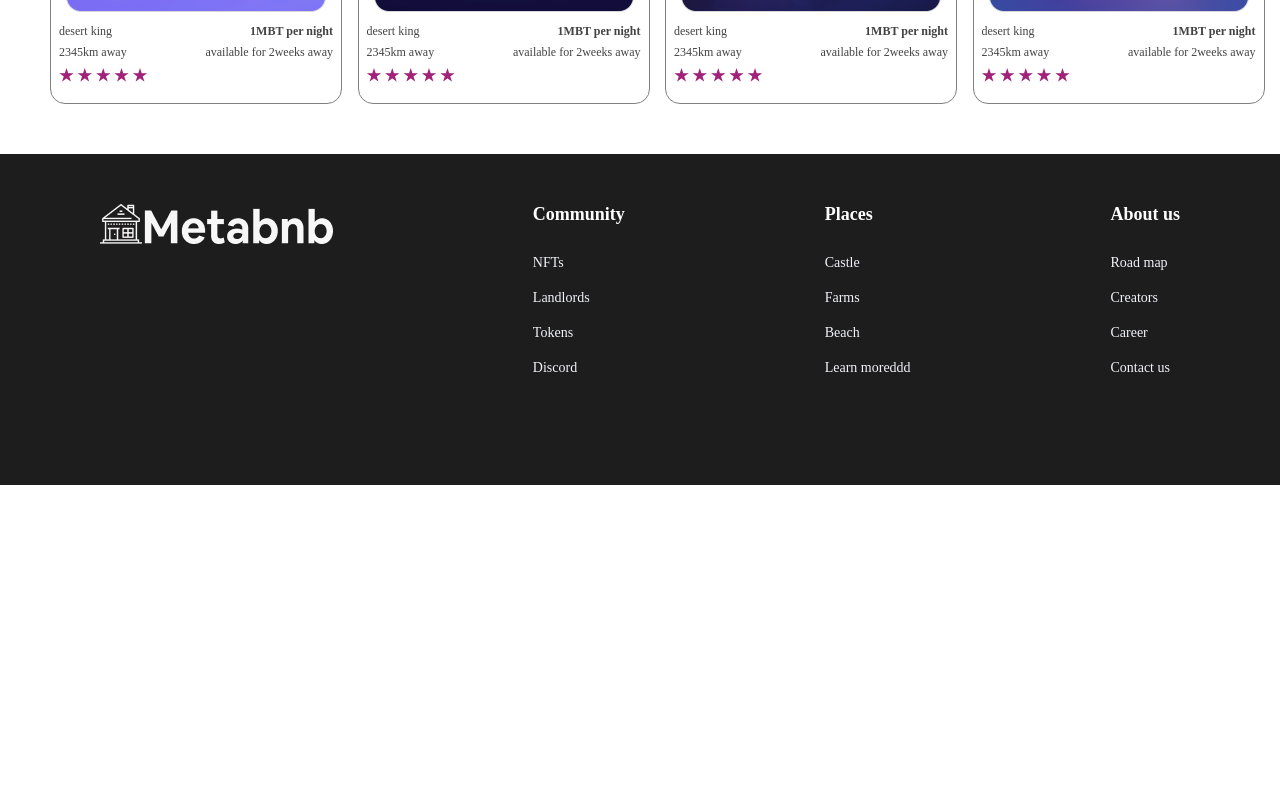
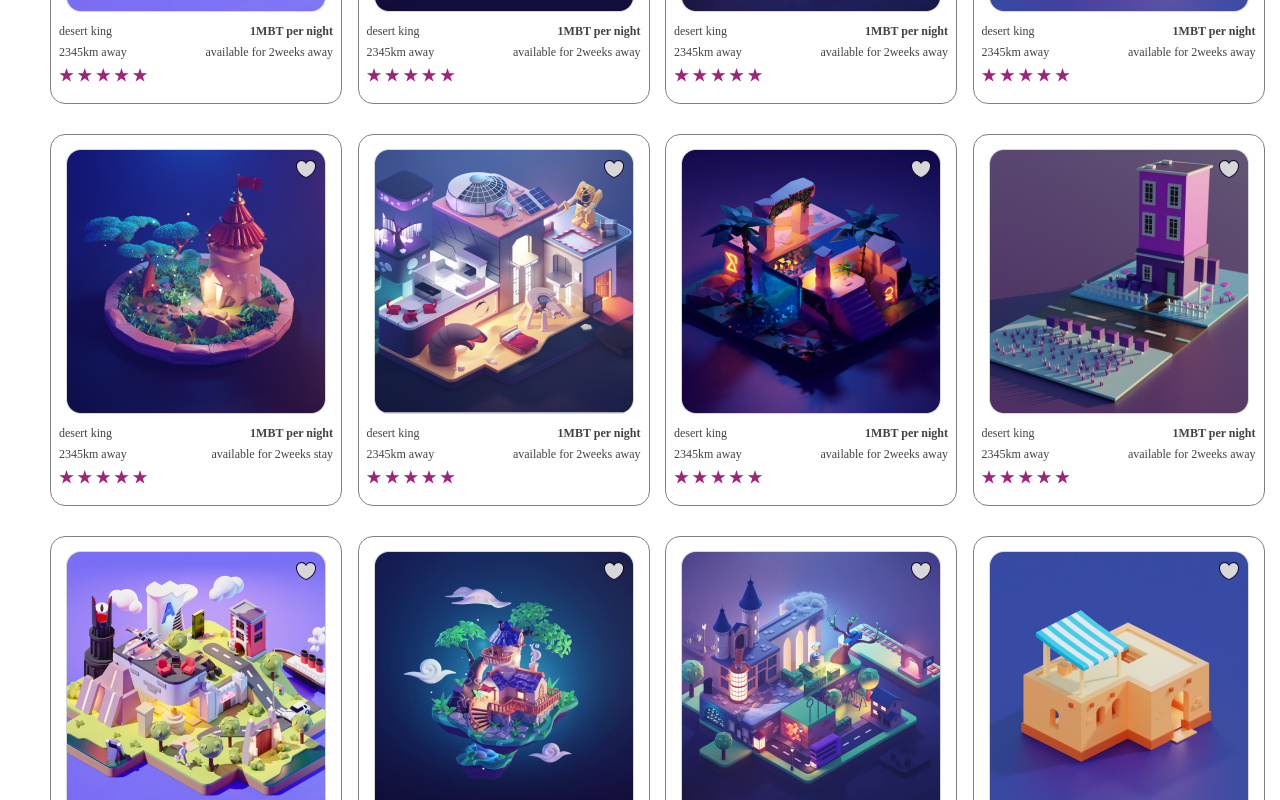
Before and after one commit to chibuzorihueze/meta-bnb, a React (Create React App) app: page /places in a window 1280 px wide. Shown: the part 880-1680 px from the top of the page. Before the commit the page ends 1445 px from the top, so only its background shows below. Built offline with nearby package versions, Linux system fonts and the light colour scheme; a web font is replaced by a local one.

Commit message:
updating array of objects

```diff
--- a/src/components/places.jsx
+++ b/src/components/places.jsx
@@ -83,6 +83,76 @@ const placetostay = [
     duration: "available for 2weeks away",
     img: placetoImg8,
   },
+  {
+    id: 8,
+    name: "desert king",
+    price: "1MBT per night",
+    distance: "2345km away",
+    duration: "available for 2weeks stay",
+    img: placetoImg1,
+  },
+
+  {
+    id: 9,
+    name: "desert king",
+    price: "1MBT per night",
+    distance: "2345km away",
+    duration: "available for 2weeks away",
+    img: placetoImg2,
+  },
+
+  {
+    id: 10,
+    name: "desert king",
+    price: "1MBT per night",
+    distance: "2345km away",
+    duration: "available for 2weeks away",
+    img: placetoImg3,
+  },
+  {
+    id: 11,
+    name: "desert king",
+    price: "1MBT per night",
+    distance: "2345km away",
+    duration: "available for 2weeks away",
+    img: placetoImg4,
+  },
+
+  {
+    id: 12,
+    name: "desert king",
+    price: "1MBT per night",
+    distance: "2345km away",
+    duration: "available for 2weeks away",
+    img: placetoImg5,
+  },
+
+  {
+    id: 13,
+    name: "desert king",
+    price: "1MBT per night",
+    distance: "2345km away",
+    duration: "available for 2weeks away",
+    img: placetoImg6,
+  },
+
+  {
+    id: 14,
+    name: "desert king",
+    price: "1MBT per night",
+    distance: "2345km away",
+    duration: "available for 2weeks away",
+    img: placetoImg7,
+  },
+
+  {
+    id: 15,
+    name: "desert king",
+    price: "1MBT per night",
+    distance: "2345km away",
+    duration: "available for 2weeks away",
+    img: placetoImg8,
+  },
 ];
 
 const Placetostay = () => {
```
